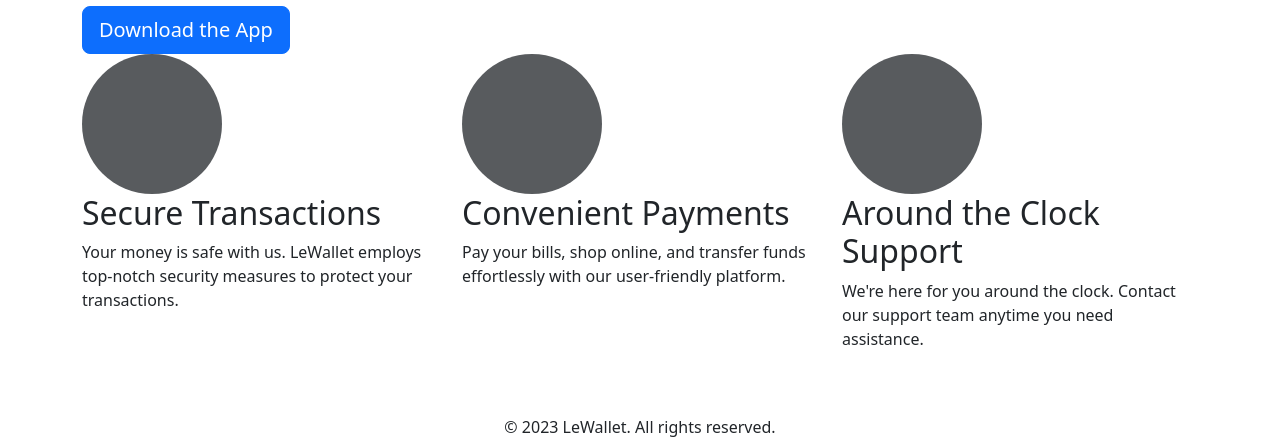
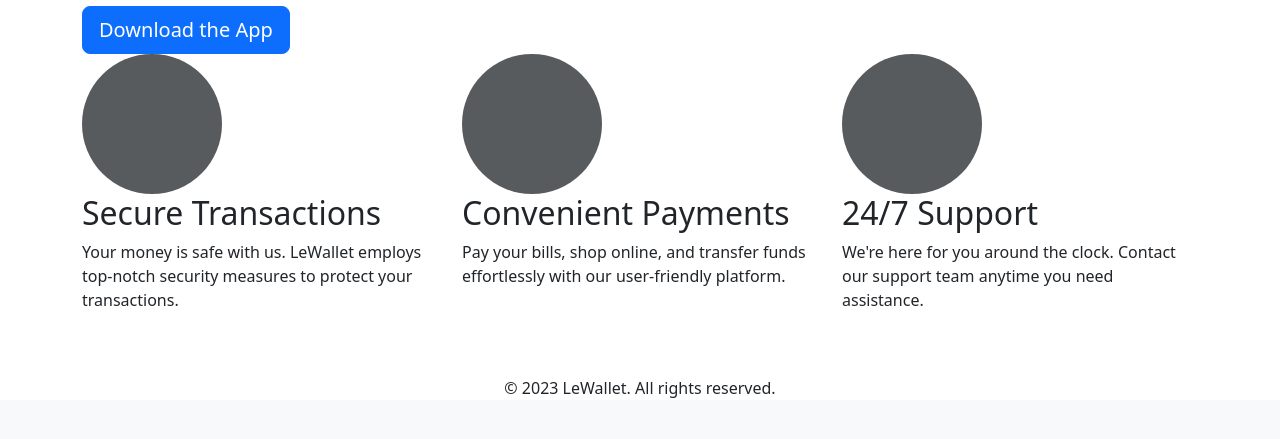
Before and after one commit to IanFH/TikTok, a Flask app: page / in a window 1280 px wide. Shown: the part 504-943 px from the top of the page. After the commit the page ends 902 px from the top, so only its background shows below. Run offline with Flask 3, Linux system fonts and the light colour scheme.

Commit message:
Update index.html

```diff
--- a/src/templates/index.html
+++ b/src/templates/index.html
@@ -24,7 +24,7 @@
         </div><!-- /.col-lg-4 -->
         <div class="col-lg-4">
           <svg class="bd-placeholder-img rounded-circle" width="140" height="140" xmlns="http://www.w3.org/2000/svg" role="img" aria-label="Placeholder" preserveAspectRatio="xMidYMid slice" focusable="false"><title>Placeholder</title><rect width="100%" height="100%" fill="var(--bs-secondary-color)"></rect></svg>
-          <h2 class="fw-normal">Around the Clock Support</h2>
+          <h2 class="fw-normal">24/7 Support</h2>
           <p>We're here for you around the clock. Contact our support team anytime you need assistance.</p>
         </div><!-- /.col-lg-4 -->
       </div>
```
